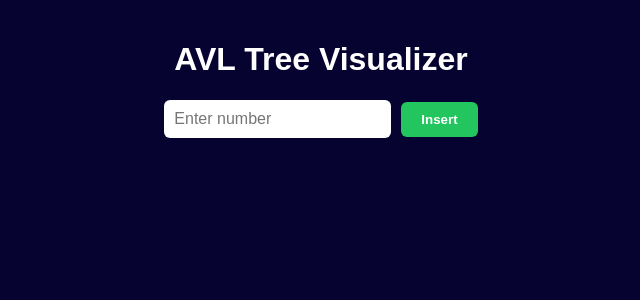
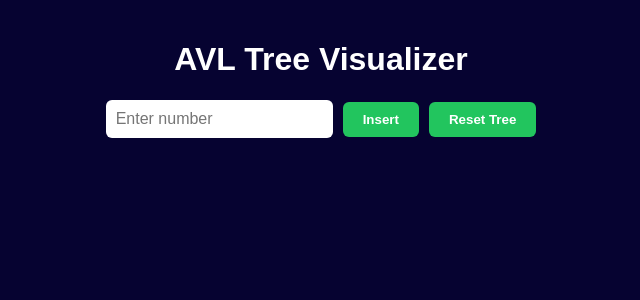
Before and after one commit to laxmanreddysaddi/AVLTree-Visualizer, a React (Create React App) app in the folder avl-frontend/: page / in a window 1280 px wide. Shown: the top 300 px of the page, without its empty margins (319-959 px from the left). Built offline with nearby package versions, Linux system fonts and the light colour scheme.

Commit message:
Added reset tree functionality

```diff
--- a/avl-frontend/src/App.js
+++ b/avl-frontend/src/App.js
@@ -10,6 +10,8 @@ function App() {
   const [highlightNode, setHighlightNode] = useState(null);
   const [pathNodes, setPathNodes] = useState([]);
   const [stepMessage, setStepMessage] = useState("");
+
+  const API = (process.env.REACT_APP_API_URL || "").replace(/\/+$/, "");
 
   const convertTree = (node) => {
 
@@ -31,9 +33,9 @@ function App() {
 
     setStepMessage("Inserting node...");
 
-   const API = (process.env.REACT_APP_API_URL || "").replace(/\/+$/, "");
+    try {
 
-const res = await fetch(`${API}/insert`, {
+      const res = await fetch(API + "/insert", {
         method: "POST",
         headers: {
           "Content-Type": "text/plain"
@@ -70,7 +72,33 @@ const res = await fetch(`${API}/insert`, {
 
       }, 1500);
 
+    } catch (err) {
+
+      console.error(err);
+      setStepMessage("Backend connection error");
+
+    }
+
     setValue("");
+  };
+
+  const resetTree = async () => {
+
+    try {
+
+      await fetch(API + "/reset");
+
+      setTreeData(null);
+      setRotation("");
+      setPathNodes([]);
+      setStepMessage("Tree reset");
+
+    } catch (err) {
+
+      console.error(err);
+      setStepMessage("Reset failed");
+
+    }
   };
 
   const renderNode = ({ nodeDatum }) => {
@@ -156,6 +184,10 @@ const res = await fetch(`${API}/insert`, {
           Insert
         </button>
 
+        <button onClick={resetTree}>
+          Reset Tree
+        </button>
+
       </div>
 
       {stepMessage && (
```
Lines whose indentation alone changed are shown as unchanged.
